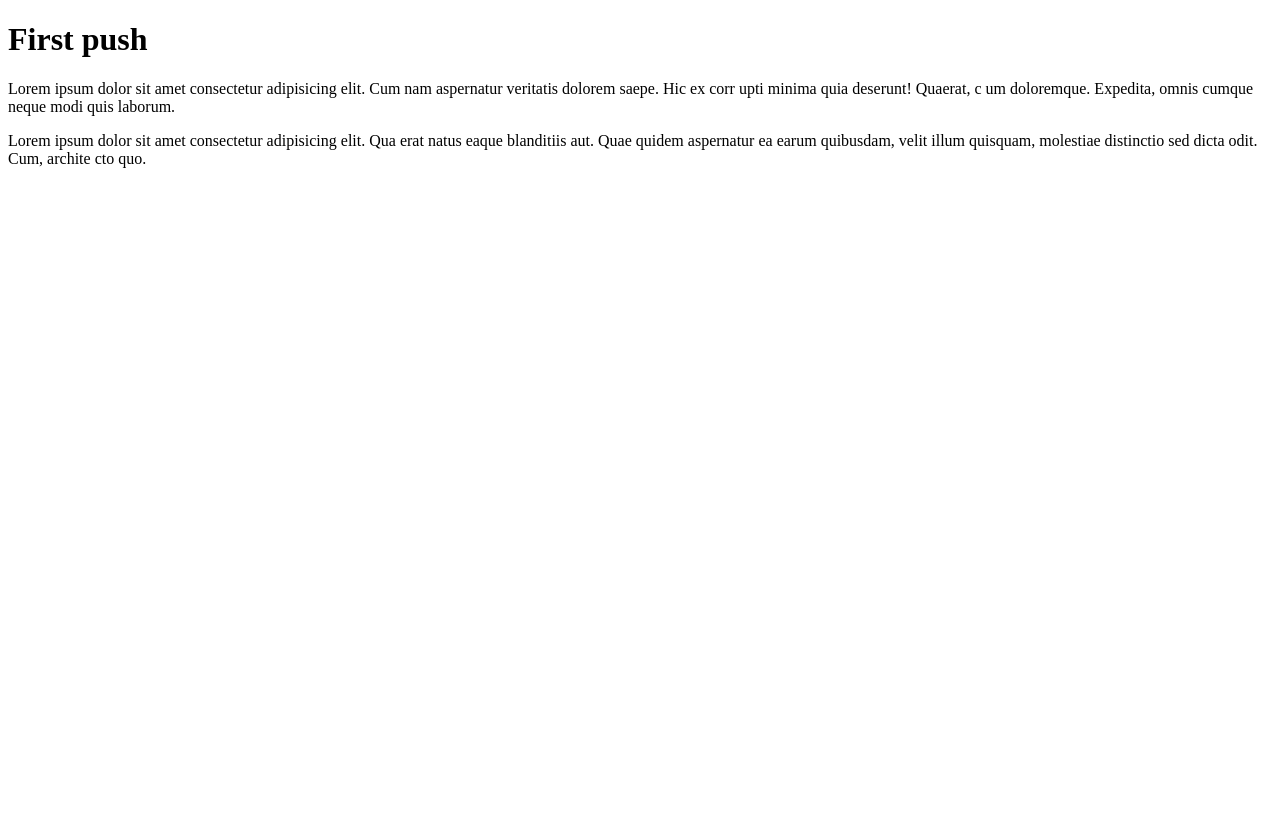
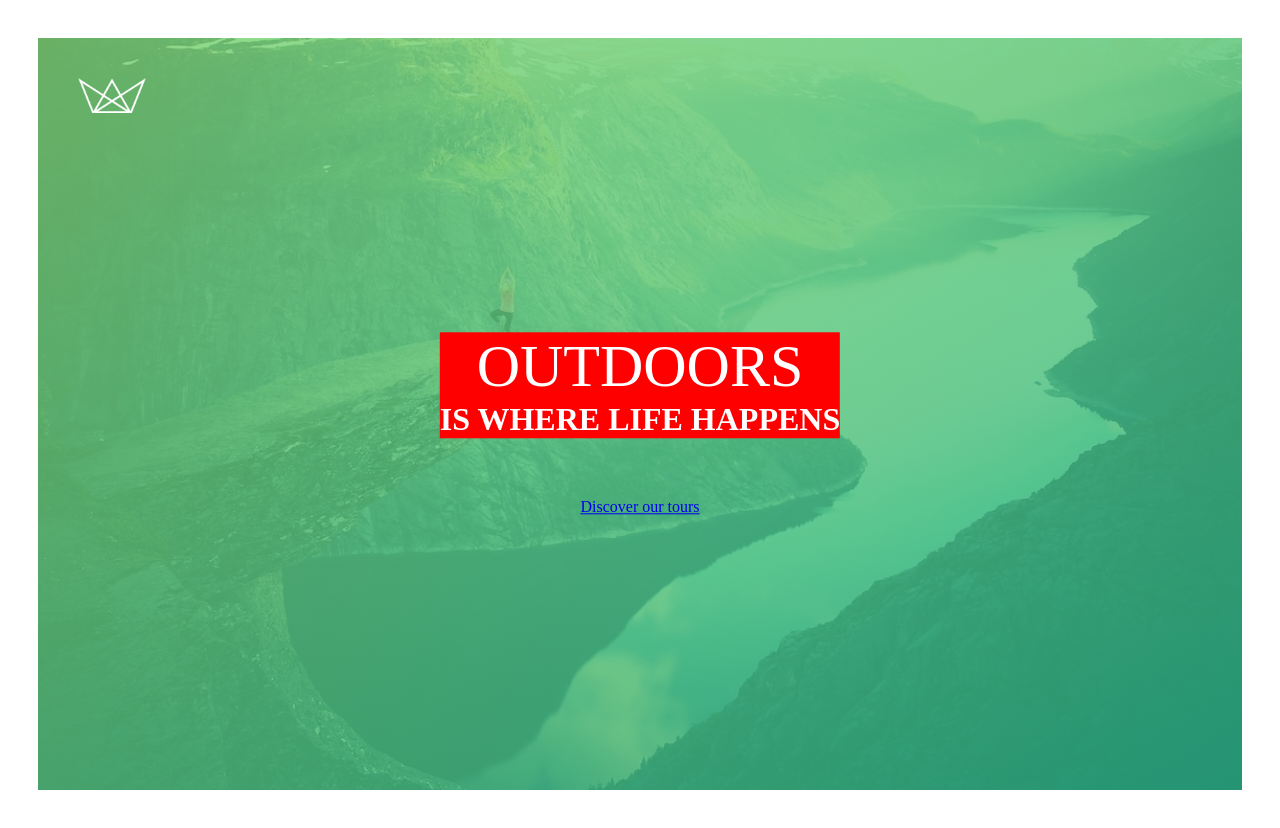
Before and after one commit to Oyedare/My-first-website-on-github, a plain HTML site: page index.html in a window 1280 px wide. Before the commit the page ends 800 px from the top, so only its background shows below. Drawn offline with Linux system fonts and the light colour scheme.

Commit message:
Half done

```diff
--- a/index.css
+++ b/index.css
@@ -0,0 +1,44 @@
+*::after
+*::before{
+    margin: 0;
+    padding: 0;
+    box-sizing: inherit;
+}
+body{
+    box-sizing: border-box;
+    padding: 30px;
+}
+.logo{
+    height: 35px;
+}
+.logo-box{
+    position: absolute;
+    top: 40px;
+    left: 40px;
+}
+.header{
+height: 93.99vh;
+background-image: linear-gradient(to right bottom,rgba(126, 213, 111, 0.8), rgba(40,180,133,0.8)),
+url(img/hero-small.jpg);
+background-size: cover;
+background-position: top;
+position: relative;
+}
+.text-box{
+    position: absolute;
+    left: 50%;
+    top: 50%;
+    transform: translate(-50%, -50%);
+    text-align: center;
+}
+.heading-primary{
+    color: #fff;
+    text-transform: uppercase;
+    background-color: red;
+    margin-bottom: 60px;
+}
+.primary-main{
+    display: block;
+    font-size: 60px;
+    font-weight: 400;
+}
--- a/index.html
+++ b/index.html
@@ -4,17 +4,24 @@
     <meta charset="UTF-8">
     <meta name="viewport" content="width=device-width, initial-scale=1.0">
     <meta http-equiv="X-UA-Compatible" content="ie=edge">
-    <title>Document</title>
+    <title>Natours Exciting Tours For Adventurous People</title>
+    <link rel="stylesheet" href="index.css">
+    <link href="https://fonts.googleapis.com/css?family=Lato:100,300,400,700,900&display=swap" rel="stylesheet">
+    <link rel="shortcut icon" type="image/png" href="img/favicon.png">
 </head>
 <body>
-    <h1>First push</h1>
-    <p>Lorem ipsum dolor sit amet consectetur adipisicing elit.
-         Cum nam aspernatur veritatis dolorem saepe. Hic ex corr
-         upti minima quia deserunt! Quaerat, c
-        um doloremque. Expedita, omnis cumque neque modi quis laborum.</p>
-        <p>Lorem ipsum dolor sit amet consectetur adipisicing elit. Qua
-            erat natus eaque blanditiis aut. Quae quidem aspernatur ea earum quibusdam, velit illum
-            quisquam, molestiae distinctio sed dicta odit. Cum, archite
-            cto quo.</p>
+    <header class="header">
+        <div class="logo-box">
+            <img src="img/logo-white.png" alt="logo" class="logo">
+        </div>
+
+        <div class="text-box">
+            <h1 class="heading-primary">
+                <span class="primary-main">Outdoors</span>
+                <spam class="primary-sub">is where life happens</spam>
+            </h1>
+            <a href="#" class="btn">Discover our tours</a>
+        </div>
+    </header>
 </body>
 </html>
```
